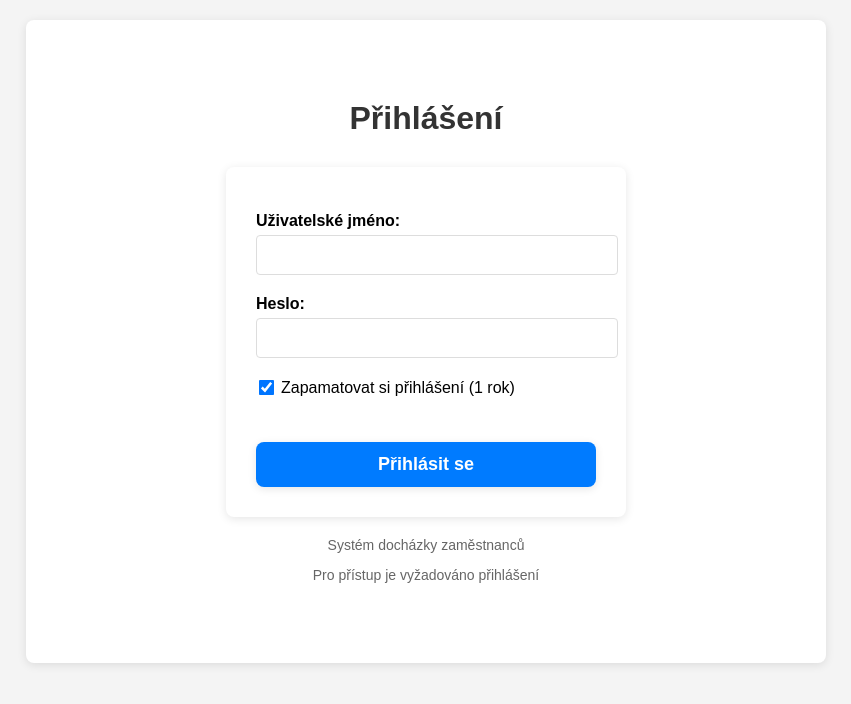
After one commit to alacham/dochazka, a Flask app: page /login in a window 1280 px wide. The commit adds this page. Shown: the top 704 px of the page, without its empty margins (214-1065 px from the left). Run offline with Flask 3, Linux system fonts and the light colour scheme.

Commit message:
login changed to cookie based from httpbasicauth

```diff
--- a/app.py
+++ b/app.py
@@ -1,11 +1,14 @@
 # Import necessary libraries
-from flask import Flask, render_template, request, redirect, url_for, g, make_response
+from flask import Flask, render_template, request, redirect, url_for, g, make_response, session
 from flask_httpauth import HTTPBasicAuth
 import sqlite3
 from datetime import datetime, timedelta
 import pytz # Library to handle timezones
 import csv
 import io
+import secrets
+import hashlib
+from functools import wraps
 
 # --- Configuration ---
 
@@ -37,13 +40,85 @@ auth = HTTPBasicAuth()
 
 # --- Security ---
 
-# This function defines the simple authentication logic
+# This function defines the simple authentication logic (kept for compatibility)
 @auth.verify_password
 def verify_password(username, password):
     """Verifies the provided username and password."""
     if username == USERNAME and password == PASSWORD:
         return username
     return None
+
+# --- Token-based Authentication ---
+
+def generate_auth_token():
+    """Generate a secure random token for authentication."""
+    return secrets.token_urlsafe(32)
+
+def hash_token(token):
+    """Create a hash of the token for secure storage."""
+    return hashlib.sha256(token.encode()).hexdigest()
+
+def create_auth_token():
+    """Create and store a new authentication token."""
+    token = generate_auth_token()
+    token_hash = hash_token(token)
+
+    # Store token in database with expiration (e.g., 365 days)
+    db = get_db()
+    expiry_date = datetime.now(TIMEZONE) + timedelta(days=365)
+
+    # Initialize auth_tokens table if it doesn't exist
+    db.execute('''CREATE TABLE IF NOT EXISTS auth_tokens (
+        id INTEGER PRIMARY KEY AUTOINCREMENT,
+        token_hash TEXT UNIQUE NOT NULL,
+        created_at TEXT NOT NULL,
+        expires_at TEXT NOT NULL,
+        is_active INTEGER DEFAULT 1
+    )''')
+
+    db.execute(
+        'INSERT INTO auth_tokens (token_hash, created_at, expires_at) VALUES (?, ?, ?)',
+        (token_hash, datetime.now(TIMEZONE).isoformat(), expiry_date.isoformat())
+    )
+    db.commit()
+
+    return token
+
+def validate_auth_token(token):
+    """Validate if the provided token is valid and not expired."""
+    if not token:
+        return False
+
+    token_hash = hash_token(token)
+    db = get_db()
+
+    # Check if token exists and is not expired
+    result = db.execute('''
+        SELECT id FROM auth_tokens
+        WHERE token_hash = ? AND is_active = 1 AND datetime(expires_at) > datetime(?)
+    ''', (token_hash, datetime.now(TIMEZONE).isoformat())).fetchone()
+
+    return result is not None
+
+def invalidate_all_tokens():
+    """Invalidate all authentication tokens (for logout all)."""
+    db = get_db()
+    db.execute('UPDATE auth_tokens SET is_active = 0')
+    db.commit()
+
+def login_required(f):
+    """Custom decorator to check for valid authentication token in cookies."""
+    @wraps(f)
+    def decorated_function(*args, **kwargs):
+        # Check for auth token in cookies
+        auth_token = request.cookies.get('auth_token')
+
+        if not auth_token or not validate_auth_token(auth_token):
+            # Redirect to login page if not authenticated
+            return redirect(url_for('login_page'))
+
+        return f(*args, **kwargs)
+    return decorated_function
 
 # --- Database Functions ---
 
@@ -167,8 +242,58 @@ def init_db():
 
 # --- Routes ---
 
+@app.route('/login', methods=['GET', 'POST'])
+def login_page():
+    """Login page with form authentication."""
+    if request.method == 'POST':
+        username = request.form.get('username')
+        password = request.form.get('password')
+        remember_me = request.form.get('remember_me') == '1'
+
+        # Verify credentials
+        if username == USERNAME and password == PASSWORD:
+            # Create auth token
+            token = create_auth_token()
+
+            # Redirect to home page
+            response = make_response(redirect(url_for('home')))
+
+            # Set cookie with long expiration if remember_me is checked
+            if remember_me:
+                # 1 year expiration
+                response.set_cookie('auth_token', token, max_age=365*24*60*60, httponly=True, secure=False)
+            else:
+                # Session cookie (until browser closes)
+                response.set_cookie('auth_token', token, httponly=True, secure=False)
+
+            return response
+        else:
+            # Invalid credentials
+            return render_template('login.html',
+                                 error_message="Nesprávné uživatelské jméno nebo heslo.",
+                                 username=username)
+
+    # GET request - show login form
+    return render_template('login.html')
+
+@app.route('/logout')
+def logout():
+    """Logout route - clears the auth token cookie."""
+    response = make_response(redirect(url_for('login_page')))
+    response.set_cookie('auth_token', '', expires=0)
+    return response
+
+@app.route('/logout-all')
+@login_required
+def logout_all():
+    """Logout from all devices - invalidates all tokens."""
+    invalidate_all_tokens()
+    response = make_response(redirect(url_for('login_page')))
+    response.set_cookie('auth_token', '', expires=0)
+    return response
+
 @app.route('/')
-@auth.login_required # This decorator protects the route
+@login_required # Using new token-based decorator
 def home():
     """
     Home Page: Displays a list of active employees.
@@ -179,10 +304,10 @@ def home():
         'SELECT id, name FROM employees WHERE is_active = 1 ORDER BY name'
     ).fetchall()
 
-    return render_template('home.html', employees=employees, current_user=auth.current_user())
+    return render_template('home.html', employees=employees, current_user=USERNAME)
 
 @app.route('/action/<string:employee_name>')
-@auth.login_required
+@login_required
 def action_page(employee_name):
     """
     Action Page: Shows 'Enter' or 'Leave' button for a specific employee.
@@ -216,7 +341,7 @@ def action_page(employee_name):
                          next_action=next_action)
 
 @app.route('/record/<string:employee_name>', methods=['POST'])
-@auth.login_required
+@login_required
 def record_action(employee_name):
     """
     Records the attendance action (Enter/Leave) for an employee.
@@ -250,7 +375,7 @@ def record_action(employee_name):
     return redirect(url_for('home'))
 
 @app.route('/admin')
-@auth.login_required
+@login_required
 def admin_page():
     """
     Admin Page: For viewing reports and managing employees.
@@ -313,7 +438,7 @@ def admin_page():
                          message=message)
 
 @app.route('/add_employee', methods=['POST'])
-@auth.login_required
+@login_required
 def add_employee():
     """
     Adds a new employee to the database.
@@ -338,7 +463,7 @@ def add_employee():
     return redirect(url_for('admin_page') + f'?message={message}')
 
 @app.route('/toggle_employee/<int:employee_id>', methods=['POST'])
-@auth.login_required
+@login_required
 def toggle_employee(employee_id):
     """
     Toggles employee active/inactive status.
@@ -371,7 +496,7 @@ def toggle_employee(employee_id):
     return redirect(url_for('admin_page') + f'?message={message}')
 
 @app.route('/export_csv')
-@auth.login_required
+@login_required
 def export_csv():
     """
     Exports attendance records to CSV based on filters.
@@ -422,7 +547,7 @@ def export_csv():
     return response
 
 @app.route('/export_quarters_csv')
-@auth.login_required
+@login_required
 def export_quarters_csv():
     """
     Exports attendance data with quarter-hour calculations to CSV.
--- a/templates/base.html
+++ b/templates/base.html
@@ -31,26 +39,35 @@
         .employee-list {
             list-style: none;
             padding: 0;
+            display: flex;
+            flex-direction: column;
+            gap: 15px;
         }
         .employee-list li {
-            margin: 10px 0;
+            margin: 0;
         }
         .employee-list a, .btn {
             display: inline-block;
             background-color: #007bff;
             color: white;
             text-decoration: none;
-            padding: 12px 20px;
-            border-radius: 5px;
+            padding: 25px 40px;
+            border-radius: 8px;
             text-align: center;
-            min-width: 150px;
+            min-width: 250px;
+            width: 100%;
+            max-width: 400px;
             transition: background-color 0.3s;
             border: none;
             cursor: pointer;
-            font-size: 16px;
+            font-size: 22px;
+            font-weight: 600;
+            box-shadow: 0 2px 8px rgba(0,0,0,0.1);
         }
         .employee-list a:hover, .btn:hover {
             background-color: #0056b3;
+            transform: translateY(-2px);
+            box-shadow: 0 4px 12px rgba(0,0,0,0.2);
         }
         .btn-enter {
             background-color: #28a745;
--- a/templates/home.html
+++ b/templates/home.html
@@ -3,19 +3,23 @@
 {% block title %}Domů - Systém Docházky{% endblock %}
 
 {% block content %}
+<div class="home-container">
     <h1>Systém Docházky Zaměstnanců</h1>
     <!-- <p style="text-align: center; color: #666;">Vítejte, {{ current_user }}!</p> -->
 
     <h2>Vyberte zaměstnance:</h2>
     {% if employees %}
+        <div class="employee-container">
             <ul class="employee-list">
                 {% for employee in employees %}
                     <li><a href="{{ url_for('action_page', employee_name=employee.name) }}">{{ employee.name }}</a></li>
                 {% endfor %}
             </ul>
+        </div>
     {% else %}
         <p>Nenalezeni žádní aktivní zaměstnanci. <a href="{{ url_for('admin_page') }}">Přidejte zaměstnance v administraci</a>.</p>
     {% endif %}
+</div>
 
 <!--
 <div class="navigation">
--- /dev/null
+++ b/templates/login.html
@@ -0,0 +1,70 @@
+{% extends "base.html" %}
+
+{% block title %}Přihlášení - Systém Docházky{% endblock %}
+
+{% block content %}
+<div style="max-width: 400px; margin: 50px auto;">
+    <h1 style="text-align: center;">Přihlášení</h1>
+
+    {% if error_message %}
+        <div style="background-color: #f8d7da; color: #721c24; padding: 15px; border-radius: 5px; margin: 20px 0; border: 1px solid #f5c6cb;">
+            {{ error_message }}
+        </div>
+    {% endif %}
+
+    <div style="background-color: white; padding: 30px; border-radius: 8px; box-shadow: 0 2px 10px rgba(0,0,0,0.1);">
+        <form method="POST" action="{{ url_for('login_page') }}">
+            <div class="form-group">
+                <label for="username" style="display: block; margin-bottom: 5px; font-weight: bold;">Uživatelské jméno:</label>
+                <input type="text" id="username" name="username" required
+                       style="width: 100%; padding: 10px; border: 1px solid #ddd; border-radius: 4px; font-size: 16px;"
+                       value="{{ username or '' }}">
+            </div>
+
+            <div class="form-group" style="margin-top: 20px;">
+                <label for="password" style="display: block; margin-bottom: 5px; font-weight: bold;">Heslo:</label>
+                <input type="password" id="password" name="password" required
+                       style="width: 100%; padding: 10px; border: 1px solid #ddd; border-radius: 4px; font-size: 16px;">
+            </div>
+
+            <div class="form-group" style="margin-top: 20px;">
+                <label style="display: flex; align-items: center;">
+                    <input type="checkbox" name="remember_me" value="1" checked
+                           style="margin-right: 8px; transform: scale(1.2);">
+                    Zapamatovat si přihlášení (1 rok)
+                </label>
+            </div>
+
+            <button type="submit" class="btn"
+                    style="width: 100%; margin-top: 30px; padding: 12px; font-size: 18px; background-color: #007bff;">
+                Přihlásit se
+            </button>
+        </form>
+    </div>
+
+    <div style="text-align: center; margin-top: 20px; color: #666; font-size: 14px;">
+        <p>Systém docházky zaměstnanců</p>
+        <p>Pro přístup je vyžadováno přihlášení</p>
+    </div>
+</div>
+
+<style>
+/* Responzivní úpravy pro mobilní zařízení */
+@media (max-width: 480px) {
+    .container {
+        padding: 10px;
+        margin: 10px;
+    }
+
+    input[type="text"], input[type="password"], button {
+        font-size: 16px !important; /* Zabrání zoomování na iOS */
+    }
+}
+
+/* Odstranění automatického stylu pro iOS */
+input[type="text"], input[type="password"] {
+    -webkit-appearance: none;
+    border-radius: 4px;
+}
+</style>
+{% endblock %}
```
Also changed, not shown: other parts of templates/base.html (+39 -0 lines), schema.sql (+9 -0 lines), templates/admin.html (+10 -0 lines). Lines whose indentation alone changed are shown as unchanged.
